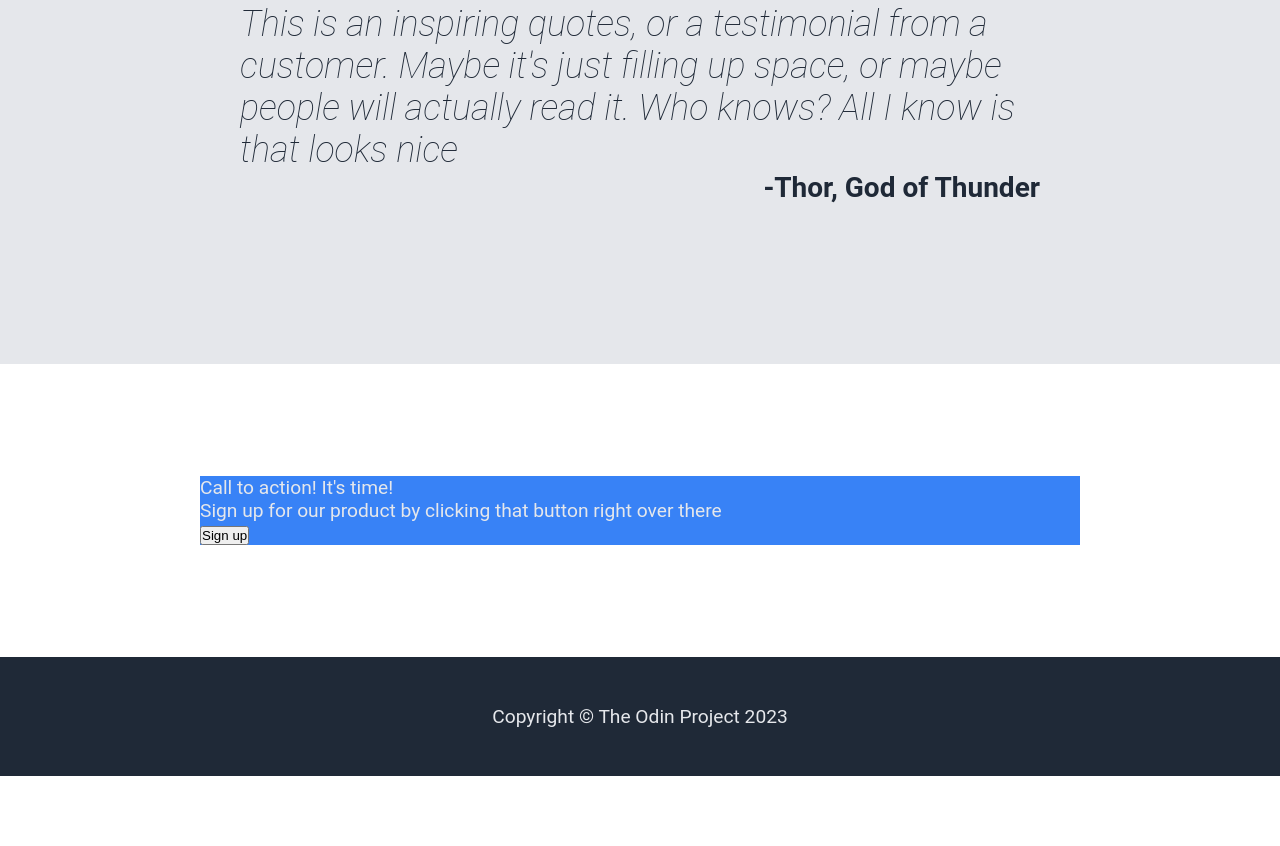
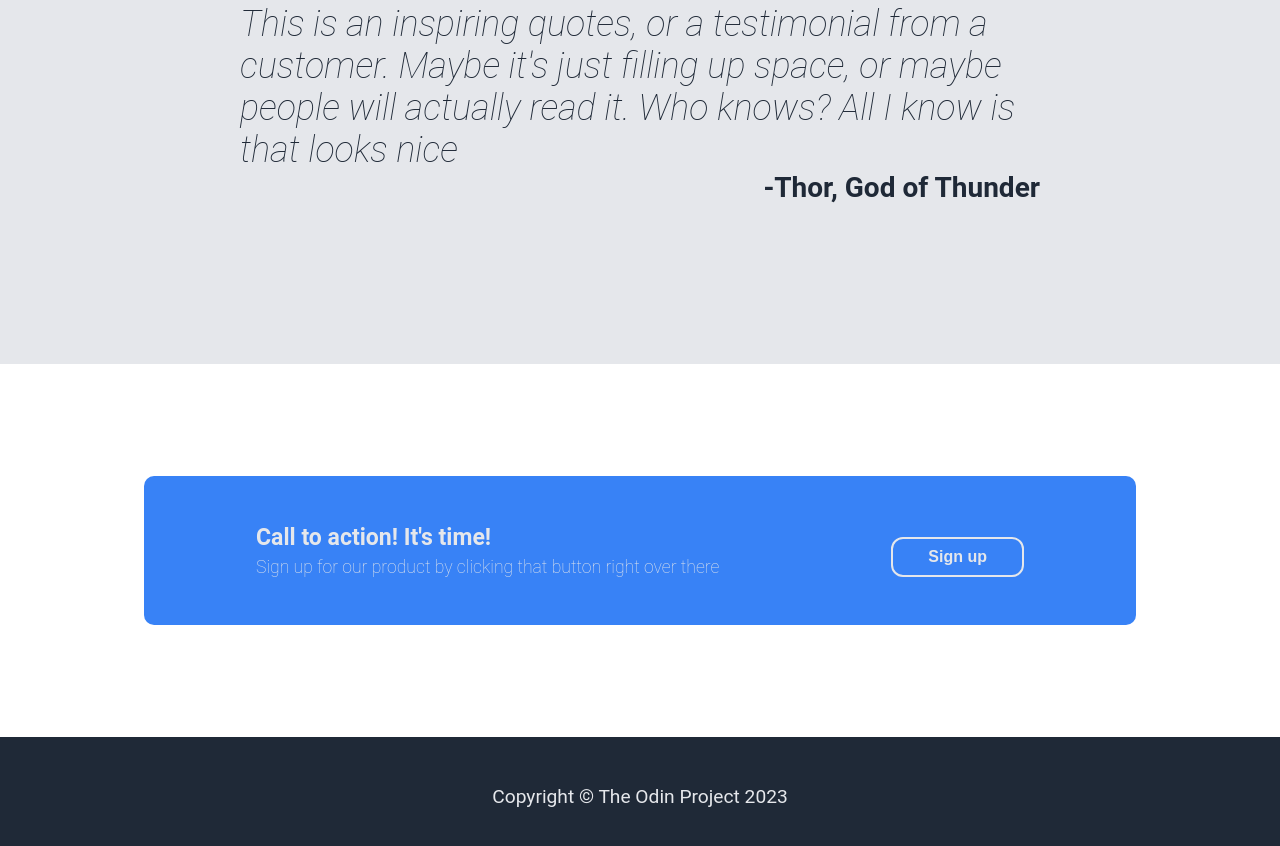
Before and after one commit to nhammai/odin-landingpage, a plain HTML site: page index.html in a window 1280 px wide. Shown: the part 1223-2069 px from the top of the page. Before the commit the page ends 1999 px from the top, so only its background shows below. Drawn offline with Linux system fonts and the light colour scheme.

Commit message:
style the call to action and the button

```diff
--- a/index.html
+++ b/index.html
@@ -69,8 +69,11 @@
            </div>
            <div class="cta-box">
                <div class="cta-content">
-                <p>Call to action! It's time!</p>
-                <p>Sign up for our product by clicking that button right over there</p>
+                <div class="cta-text">
+                    <p>Call to action! It's time!</p>
+                    <p>Sign up for our product by clicking that button right over there</p>
+                </div>
+
                 <button>Sign up</button>
                </div>
            </div>
--- a/style.css
+++ b/style.css
@@ -188,11 +188,46 @@ nav li a:hover {
 }
 
 .cta-box{
-    padding: 7rem 12.5rem;
+    padding: 7rem 9rem;
 }
 
 .cta-content {
+    padding: 3rem 7rem;
     background-color: #3882F6;
+    border-radius: 10px;
+    display: flex;
+    justify-content: space-between;
+}
+
+.cta-text p:first-child {
+    font-size: 1.2em; /* Adjust the size to your desired size */
+    font-weight: bold;
+    margin-bottom: 6px;
+}
+
+.cta-text p:last-child {
+    font-weight: lighter;
+    font-size: 1.1rem;
+}
+
+.cta-content button {
+    color: #E5E7EB;
+    background-color: #3882F6;
+    border: 2px solid #E5E7EB;
+    border-radius: 12px;
+    font-size: 1rem;
+    height: 40px;
+    padding: 0 35px;
+    cursor: pointer;
+    text-decoration: none;
+    transition: background-color 0.3s ease;
+    font-weight: bolder;
+    align-self: flex-end;
+
+}
+
+.cta-content button:hover {
+    background-color: #1F2937;
 }
 
 
```
